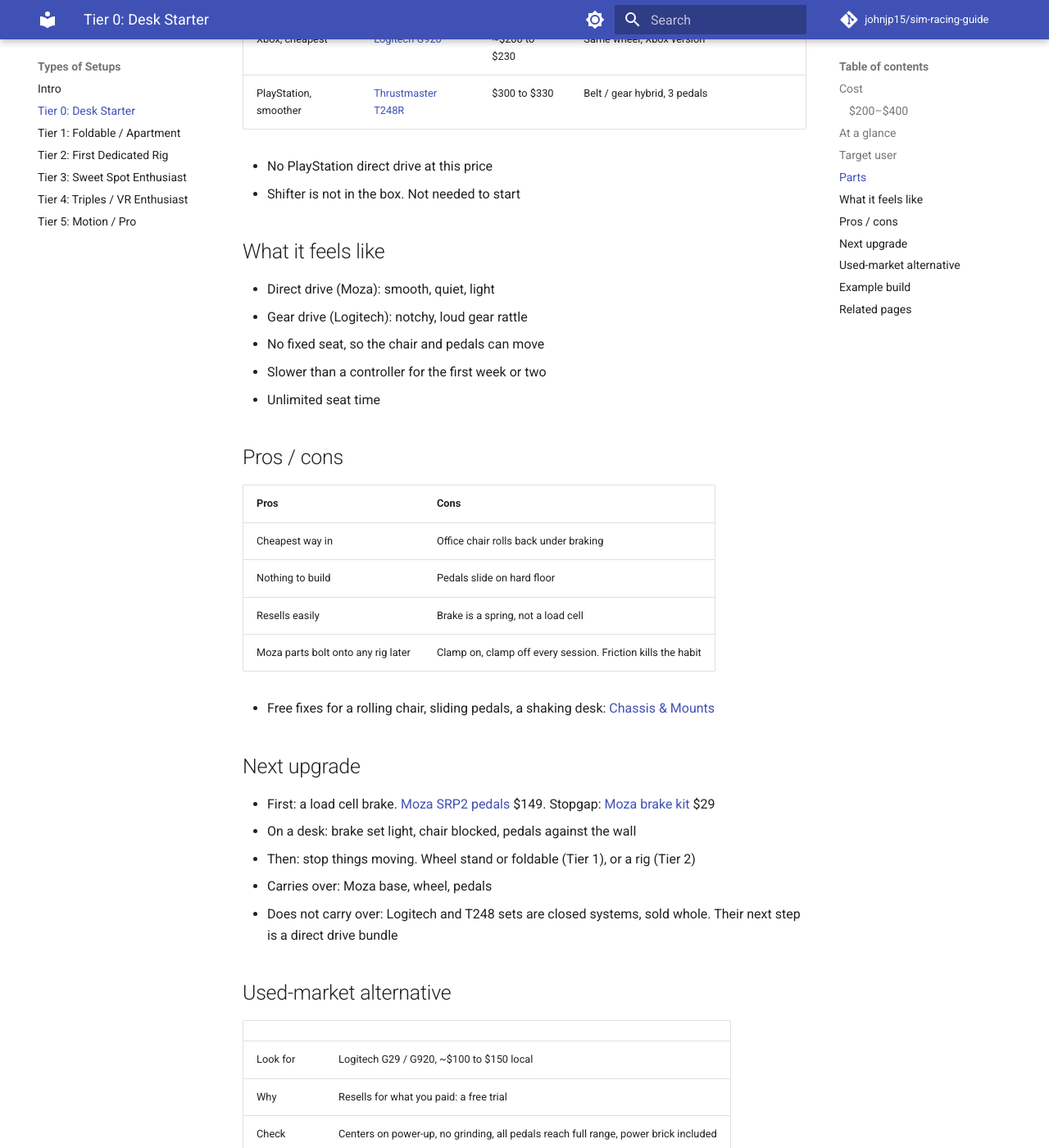
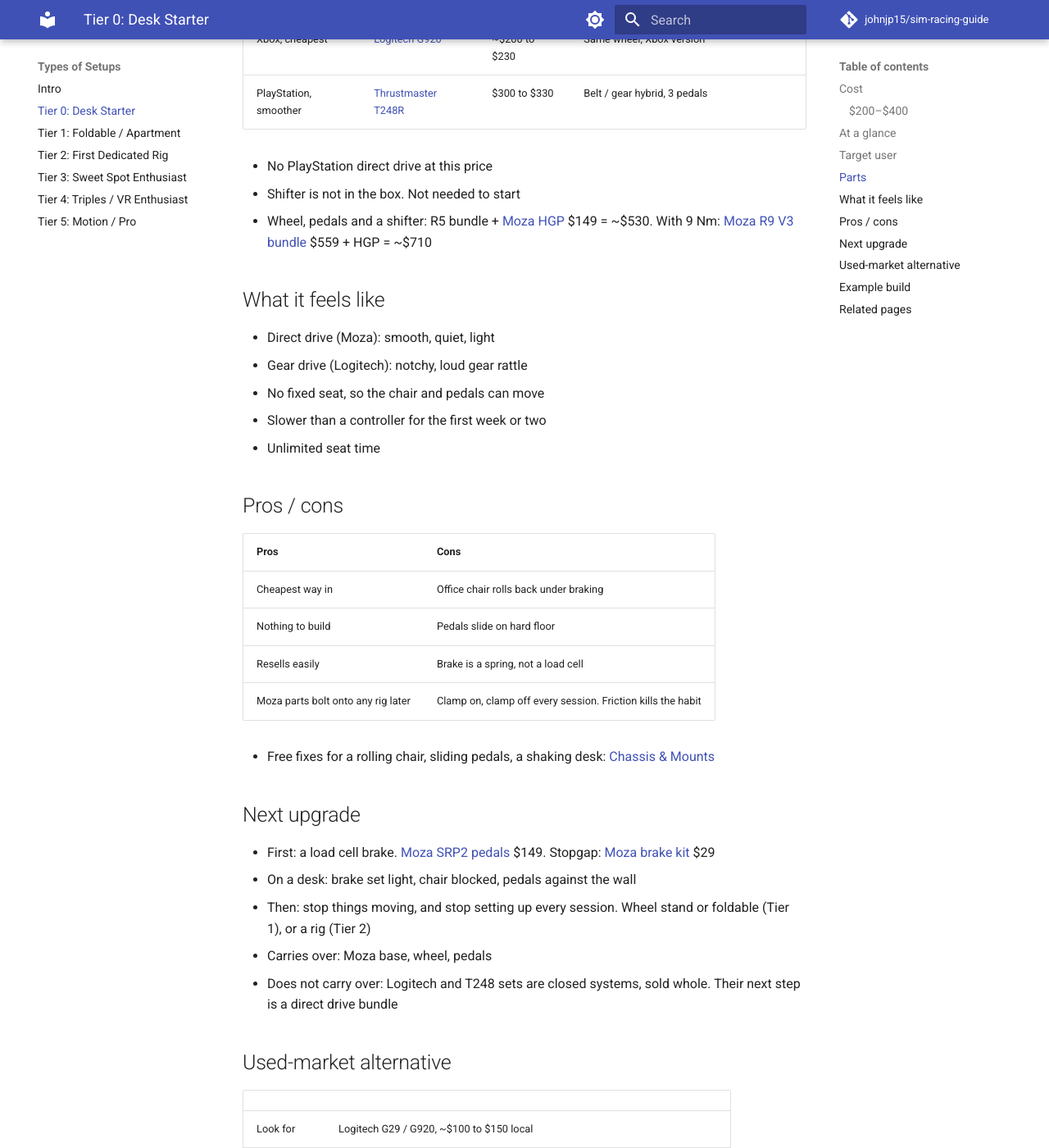
Before and after one commit to johnjp15/sim-racing-guide, an MkDocs documentation site: the page built from docs/builds/tier-0-desk-starter.md, in a window 1280 px wide and 1400 px high, scrolled down 1992 px. Shown: the whole window at 82% size. Built offline with MkDocs 1.6.1 and Material for MkDocs 9.7.7, drawn with Linux system fonts in a browser that asks for light colours; comment, search, counter and statistics services are not loaded.

Commit message:
Add beginner answers and a Quick Start draft
- Wheelbase: clipping explained; real-car steering torque for scale (Fanatec)
- Chassis & Mounts: wheel height row in Desk fixes; desk strength reports (r/simracing)
- Tier 0: minimum with a shifter (~$530, ~$710 at 9 Nm); next upgrade ends daily setup
- What to Play: "Not sure you will like it" row (Assetto Corsa, $20)
- start/quick-start-draft.md: Quick Start draft, listed in draft_docs (not on the live site)

Co-Authored-By: Claude Opus 5.5 <noreply@anthropic.com>
Claude-Session: https://claude.ai/code/session_01VsL73tHMgucnpqtEN2vbUs

```diff
--- a/docs/builds/tier-0-desk-starter.md
+++ b/docs/builds/tier-0-desk-starter.md
@@ -45,6 +45,7 @@
 
 - No PlayStation direct drive at this price
 - Shifter is not in the box. Not needed to start
+- Wheel, pedals and a shifter: R5 bundle + [Moza HGP][hgp] $149 = ~$530. With 9 Nm: [Moza R9 V3 bundle][r9b] $559 + HGP = ~$710
 
 ## What it feels like
 
@@ -69,7 +70,7 @@
 
 - First: a load cell brake. [Moza SRP2 pedals][srp2] $149. Stopgap: [Moza brake kit][kit] $29
 - On a desk: brake set light, chair blocked, pedals against the wall
-- Then: stop things moving. Wheel stand or foldable (Tier 1), or a rig (Tier 2)
+- Then: stop things moving, and stop setting up every session. Wheel stand or foldable (Tier 1), or a rig (Tier 2)
 - Carries over: Moza base, wheel, pedals
 - Does not carry over: Logitech and T248 sets are closed systems, sold whole. Their next step is a direct drive bundle
 
@@ -107,3 +108,5 @@
 [t248]: https://eshop.thrustmaster.com/en_us/t248r-us.html
 [srp2]: https://us.mozaracing.com/products/srp2-pedals
 [kit]: https://us.mozaracing.com/products/srp-lite-kit
+[hgp]: https://us.mozaracing.com/products/hgp-shifter
+[r9b]: https://us.mozaracing.com/products/r9-v3-and-ks-with-srp2-bundle
--- a/mkdocs.yml
+++ b/mkdocs.yml
@@ -85,3 +85,4 @@ nav:
 # To publish one, delete it here and add its nav line back above.
 draft_docs: |
   draft-guide.md
+  start/quick-start-draft.md
```
Also changed, not shown: CLAUDE.md (+1 -1 lines), docs/components/chassis-mounts.md (+5 -0 lines), docs/components/wheelbases.md (+3 -0 lines), docs/start/games.md (+1 -0 lines), docs/start/quick-start-draft.md (added, +52 -0 lines).
